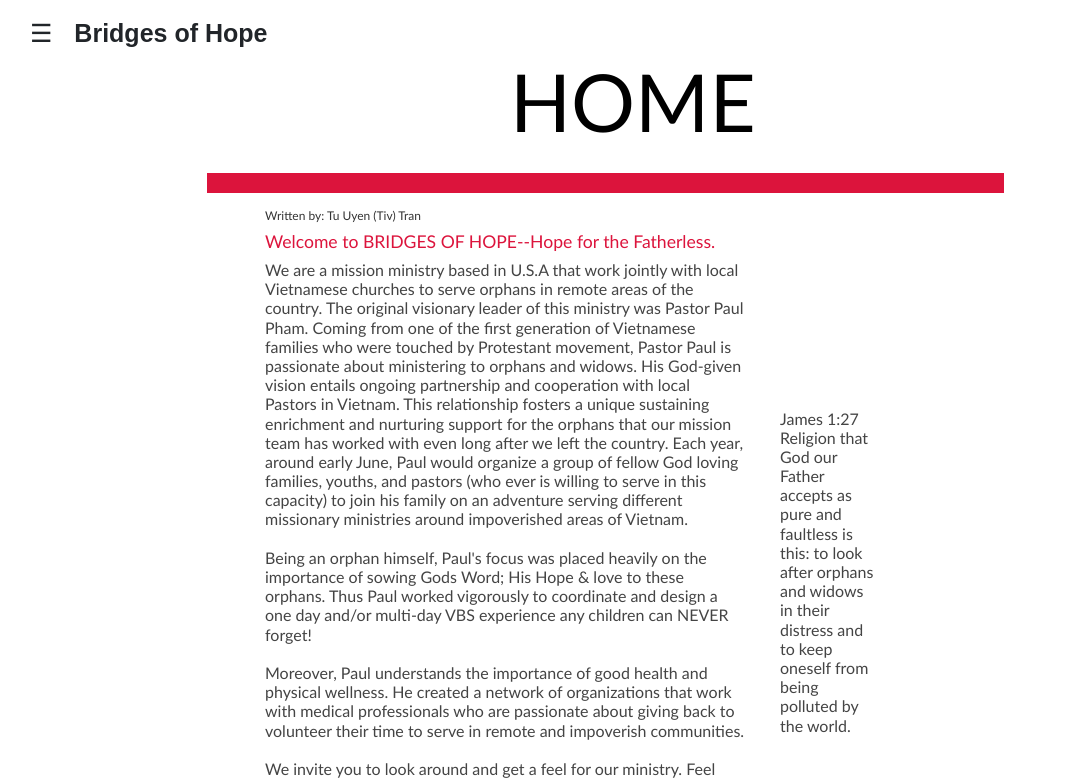
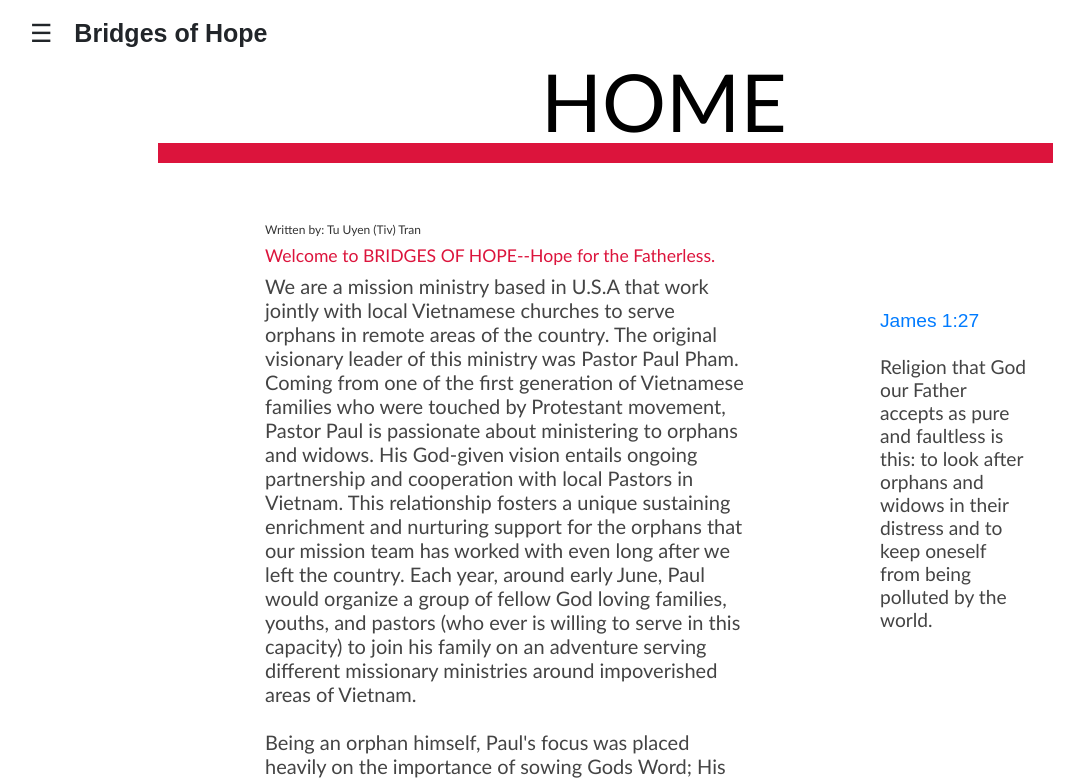
Before and after one commit to mapumarshmallow/Bridges-Of-Hope, an Angular app: page /homepage in a window 1280 px wide. Shown: the top 780 px of the page, without its empty margins (35-1119 px from the left). Built offline with nearby package versions, Linux system fonts and the light colour scheme.

Commit message:
UI spaced

```diff
--- a/src/app/contact/contact.component.css
+++ b/src/app/contact/contact.component.css
@@ -4,7 +4,7 @@
 }
 
 hr {
-    border: 1vh solid crimson;
+    border: 10px solid crimson;
     width: 70%;
 }
 
@@ -27,12 +27,17 @@ hr {
     box-shadow: 0 4px 8px 0 rgba(0,0,0,0.2);
     transition: 0.3s;
     margin: 8px;
-    width: 100%;
+    width: 90%;
 }
 .contact-card img {
     max-width: 100%;
     width: 100%;
 }
 .contact-card:hover {
-    box-shadow: 0 8px 16px 0 rgba(0,0,0,0.2);
+    box-shadow: 0 16px 32px 0 rgba(0,0,0,0.2);
 }
+.contact-bottom {
+    margin: 0 auto;
+    height: 200px;
+    width: 100%
+}
--- a/src/app/contact/contact.component.html
+++ b/src/app/contact/contact.component.html
@@ -11,9 +11,9 @@
                     <h3> {{ x.name }} </h3>
                     <h5> {{ x.position }} </h5>
                     <h5> {{ x.phone }} </h5>
-                    <h5> {{ x.email }}</h5>
+                    <h6> {{ x.email }}</h6>
                 </div>
             </div>
-
+        <div class="contact-bottom" ></div>
     </div>
 </div>
--- a/src/app/homepage/body/body.component.css
+++ b/src/app/homepage/body/body.component.css
@@ -7,7 +7,7 @@ h1 {
     color: #444;
     font-family: 'Trebuchet MS', 'Lucida Sans Unicode', 'Lucida Grande', 'Lucida Sans', Arial, sans-serif;
     /* font-weight: lighter; */
-    font-size: 100%;
+    font-size: 125%;
   }
   h3 {
     color: crimson;
@@ -34,8 +34,8 @@ h1 {
   h5 {
     color: #444;
     font-family: 'Trebuchet MS', 'Lucida Sans Unicode', 'Lucida Grande', 'Lucida Sans', Arial, sans-serif;
-    font-size: 100%;
-    margin-right: 0%;
+    font-size: 120%;
+    margin: -180% 0% 0% 50%;
   }
 .articletext {
     margin : 10px 150px 200px 300px;
@@ -43,7 +43,7 @@ h1 {
     width : 450px;
 }
 .right-bibleverse {
-    margin : -800px 800px 0px 800px;
+    margin : -30% -50% 0% 60%;
     height : 600px;
-    width : 100px;
+    width : 300px;
 }
--- a/src/app/homepage/body/body.component.html
+++ b/src/app/homepage/body/body.component.html
@@ -1,10 +1,10 @@
 <div class = "articletext">
     <div class = "row">
-        <div class = "col-md-*"></div>
+        <div class = "position-fixed"></div>
             <h4>{{author}}</h4>
     </div>
     <div class = "row">
-        <div class = "col-md-*"></div>
+        <div class = "position-fixed"></div>
             <h3>{{title}}</h3>
     </div>
     <div class = "row">
@@ -25,8 +25,8 @@
 <div class = "right-bibleverse">
     <div class = "text-left" style = "float: right;">
         <h5>
-                James 1:27
-                <br>Religion that God our Father accepts as pure and faultless is this: to look after orphans and widows in their distress and to keep oneself from being polluted by the world.
+                <a href="https://www.biblegateway.com/passage/?search=James+1%3A27&version=NIV" target="_blank">James 1:27</a>
+                <br><br>Religion that God our Father accepts as pure and faultless is this: to look after orphans and widows in their distress and to keep oneself from being polluted by the world.
         </h5>
     </div>
 </div>
--- a/src/app/homepage/header/header.component.css
+++ b/src/app/homepage/header/header.component.css
@@ -8,19 +8,12 @@ h1 {
     font-family: 'Trebuchet MS', 'Lucida Sans Unicode', 'Lucida Grande', 'Lucida Sans', Arial, sans-serif;
     font-size: 500%;
   }
-  h2, h3 {
-    color: #444;
-    font-family: Arial, Helvetica, sans-serif;
-    font-weight: lighter;
-  }
-  body {
-    margin: 2em;
-  }
-  body, input[type="text"], button {
-    color: #333;
-    font-family: Cambria, Georgia;
-  }
-  /* everywhere else */
-  * {
-    font-family: Arial, Helvetica, sans-serif;
-  }
+.header-size {
+  margin : 0% 0% 5% 45%;
+  height : 10px;
+  width : 100%;
+}
+.header {
+  height : 20%;
+  width : 100%;
+}
--- a/src/app/homepage/header/header.component.html
+++ b/src/app/homepage/header/header.component.html
@@ -1,7 +1,8 @@
-<div class = "container">
+<div class = "header">
     <div class = "row">
-        <p class = "col-md-5"></p>
-        <h1>{{title | uppercase}}</h1>
+        <div class = "header-size">
+            <h1>{{title | uppercase}}</h1>
+        </div>
     </div>
     <hr>
 </div>
--- a/src/app/homepage/homepage.component.html
+++ b/src/app/homepage/homepage.component.html
@@ -1,3 +1,2 @@
 <app-header></app-header>
 <app-body></app-body>
-asa
--- a/src/app/ministry/ministry.component.css
+++ b/src/app/ministry/ministry.component.css
@@ -1,6 +1,6 @@
 
 hr {
-    border: 1vh solid crimson;
+    border: 10px solid crimson;
     width: 70%;
 }
 .ministry-header {
@@ -27,3 +27,8 @@ hr {
     justify-content: center;
     padding: 5px;
 }
+.ministry-bottom {
+    margin: 0 auto;
+    height: 200px;
+    width: 100%
+}
--- a/src/app/ministry/ministry.component.html
+++ b/src/app/ministry/ministry.component.html
@@ -21,5 +21,6 @@
                 <a href ="{{x.URL}}"> {{ x.note }} </a>
             </div>
         </div>
+        <div class = "ministry-bottom" ></div>
     </div>
 </div>
```
